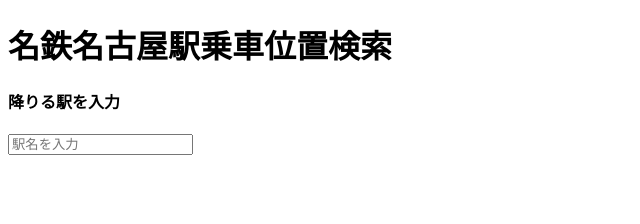
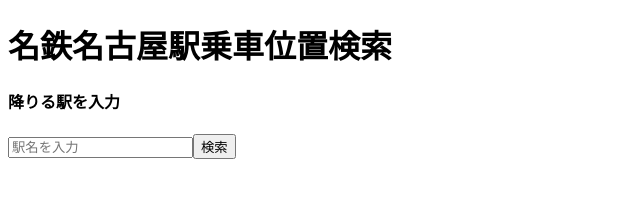
Before and after one commit to takeo-t/nagoya_station, a React (Create React App) app: page / in a window 1280 px wide. Shown: the top 224 px of the page, without its empty margins (0-640 px from the left). Built offline with nearby package versions, Linux system fonts and the light colour scheme.

Commit message:
検索機能

```diff
--- a/src/App.jsx
+++ b/src/App.jsx
@@ -36,14 +36,15 @@
       ).length > 0
     );
     setShowStations(serchedStations);//与える引数はserchedStations　serchedStationsには検索結果の配列が入っている。
+  }
 
-  }
   return (
     <>
     <h1>名鉄名古屋駅乗車位置検索</h1>
     <div>
         <h4>降りる駅を入力</h4>
         <input type="text" value={inputValue} placeholder="駅名を入力" onChange={handleInputChange}/>
+        <button onClick={search} >検索</button>
       </div>
     {showStations.map((station, index) => {
       if(showStations.length >= 2){
```
